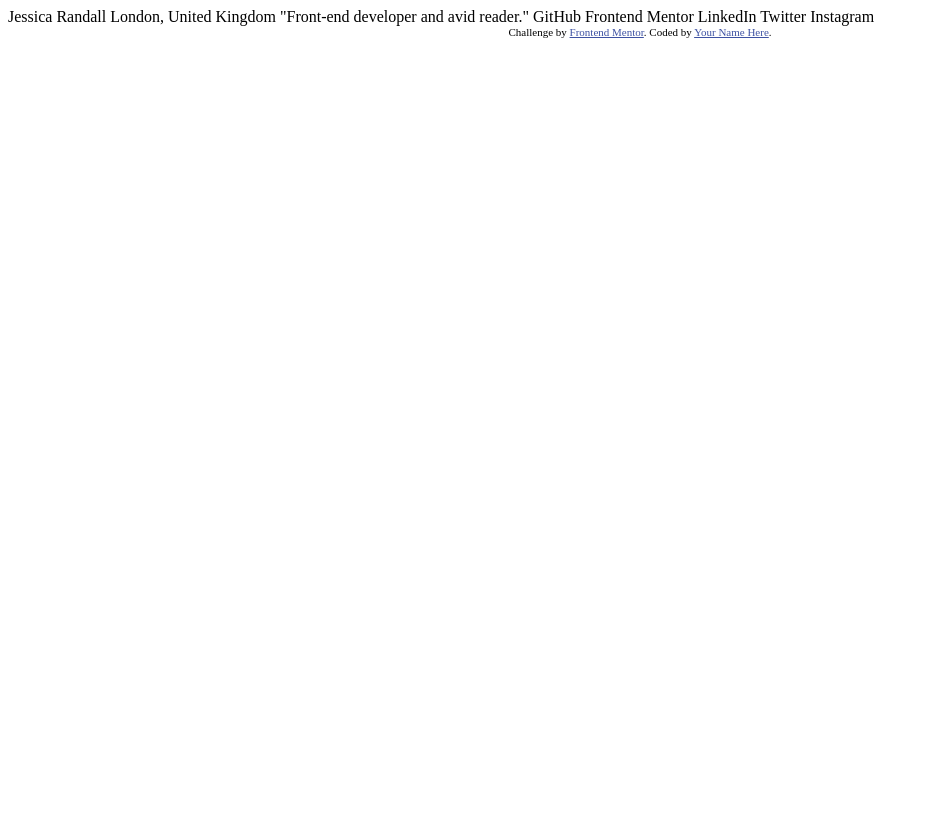
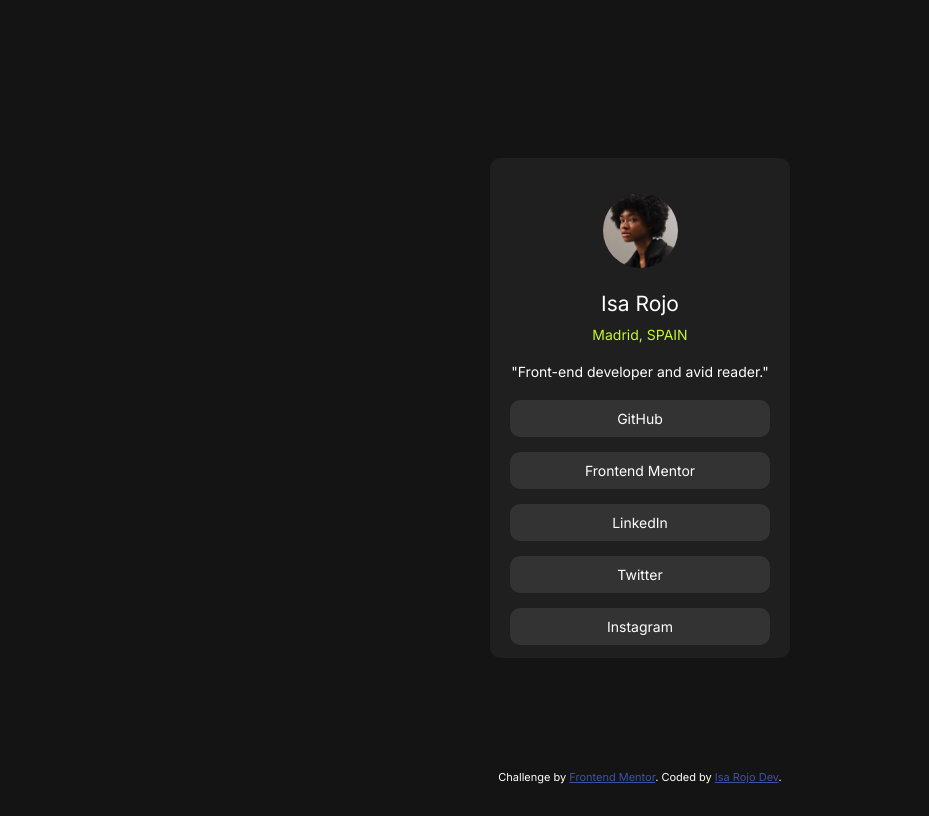
Before and after one commit to isarojodev/social-links-profile, a plain HTML site: page index.html in a window 1280 px wide. Shown: the whole page, without its empty margins (0-929 px from the left). Drawn offline with Linux system fonts and the light colour scheme.

Commit message:
finalizado

```diff
--- a/index.html
+++ b/index.html
@@ -5,6 +5,12 @@
   <meta name="viewport" content="width=device-width, initial-scale=1.0"> <!-- displays site properly based on user's device -->
 
   <link rel="icon" type="image/png" sizes="32x32" href="./assets/images/favicon-32x32.png">
+  <link rel="preconnect" href="https://fonts.googleapis.com">
+  <link rel="preconnect" href="https://fonts.gstatic.com" crossorigin>
+  <link
+    href="https://fonts.googleapis.com/css2?family=Inter:ital,opsz,wght@0,14..32,100..900;1,14..32,100..900&display=swap"
+    rel="stylesheet">
+  <link rel="stylesheet" href="style.css">
 
   <title>Frontend Mentor | Social links profile</title>
 
@@ -16,19 +22,28 @@
 </head>
 <body>
 
-  Jessica Randall
-  London, United Kingdom
-  "Front-end developer and avid reader."
+  <div class="contenedor">
 
-  GitHub
-  Frontend Mentor
-  LinkedIn
-  Twitter
-  Instagram
+    <div class="profile">
+        <img src="./assets/images/avatar-jessica.jpeg" alt="avatar" class="avatar">
+        <h2> Isa Rojo </h2>
+        <p class="ubi">Madrid, SPAIN</p>
+        <p class="about">"Front-end developer and avid reader."</p>
+      </div>
+      <div class="buttons">
+        <a href="#" class="btn">GitHub</a>
+        <a href="#" class="btn">Frontend Mentor</a>
+        <a href="#" class="btn">LinkedIn</a>
+        <a href="#" class="btn">Twitter</a>
+        <a href="#" class="btn">Instagram</a>
+      </div>
+  </div>
 
   <div class="attribution">
+    <footer>
     Challenge by <a href="https://www.frontendmentor.io?ref=challenge" target="_blank">Frontend Mentor</a>.
-    Coded by <a href="#">Your Name Here</a>.
+    Coded by <a href="#">Isa Rojo Dev</a>.
+    </footer>
   </div>
 </body>
 </html>
--- /dev/null
+++ b/style.css
@@ -0,0 +1,87 @@
+:root {
+    --green : hsl(75, 94%, 57%);
+    --white : hsl(0, 0%, 100%);
+    --grey-700 : hsl(0, 0%, 20%);
+    --grey-800 : hsl(0, 0%, 12%);
+    --grey-900 : hsl(0, 0%, 8%);
+
+    --font : 'Inter';
+}
+
+body {
+    background-color: var(--grey-900);
+    color: var(--white);
+    font-family: var(--font);
+    display: flex;
+    flex-direction: column;
+    justify-content: center;  /*posicionamiento horizontal*/
+    align-items: center; /*posicionamiento vertical*/
+    text-align: center;
+    height: 100vh;
+    font-size: 14px;
+}
+
+.contenedor {
+    justify-content: center;
+    background-color: var(--grey-800);
+    border-radius: 10px;
+    width: 300px;
+    height: 500px;
+
+}
+
+@media (max-width: 375px) {
+    .contenedor {
+        width: fit-content;
+        height: fit-content;
+    }
+}
+
+.avatar {
+    width: 25%;
+    margin: 35px 35px 20px 35px;
+    border-radius: 50%;
+}
+
+h2 {
+    margin: 0 0;
+    font-weight: 400;
+}
+
+.ubi {
+    color: var(--green);
+    margin: 10px auto;
+}
+
+.about {
+   margin: 20px 20px 10px 20px;
+}
+
+.buttons {
+    display: flex;
+    flex-direction: column;
+    margin: 20px auto;
+    gap: 15px;
+}
+
+.btn {
+     text-decoration: none;
+     color: var(--white);
+     background-color: var(--grey-700);
+     margin: 0 20px;
+     padding: 10px 0;
+     border-radius: 10px;
+}
+
+.btn:hover {
+    background-color: var(--green);
+    color: black;
+}
+
+footer {
+    position: fixed;
+    left: 0px;
+    bottom: 0px;
+    height: 30px;
+    width: 100%;
+}
```
